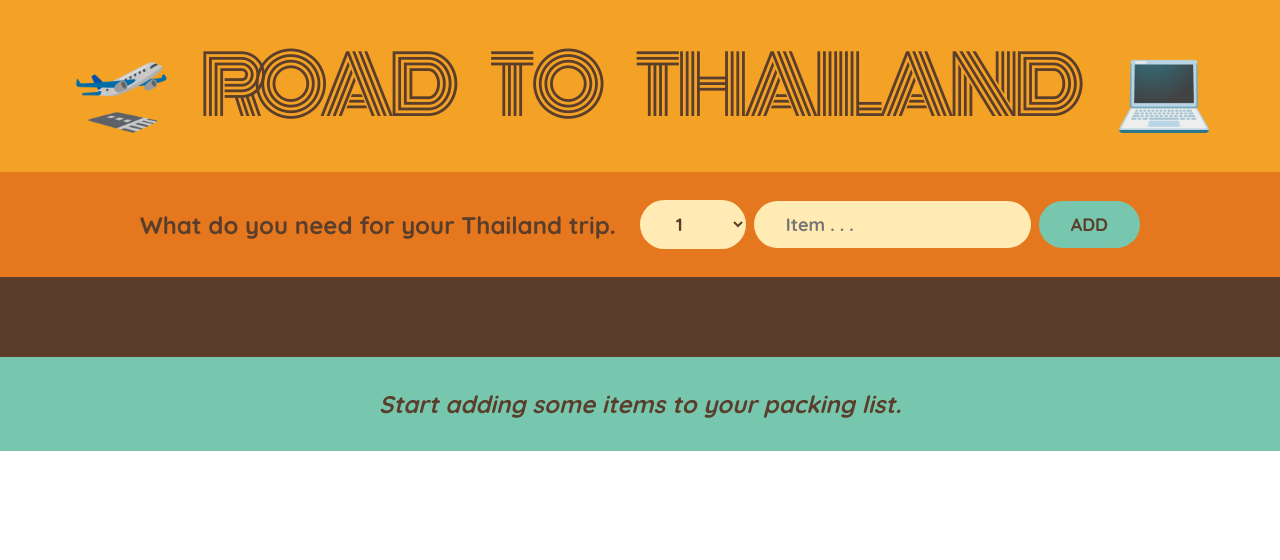
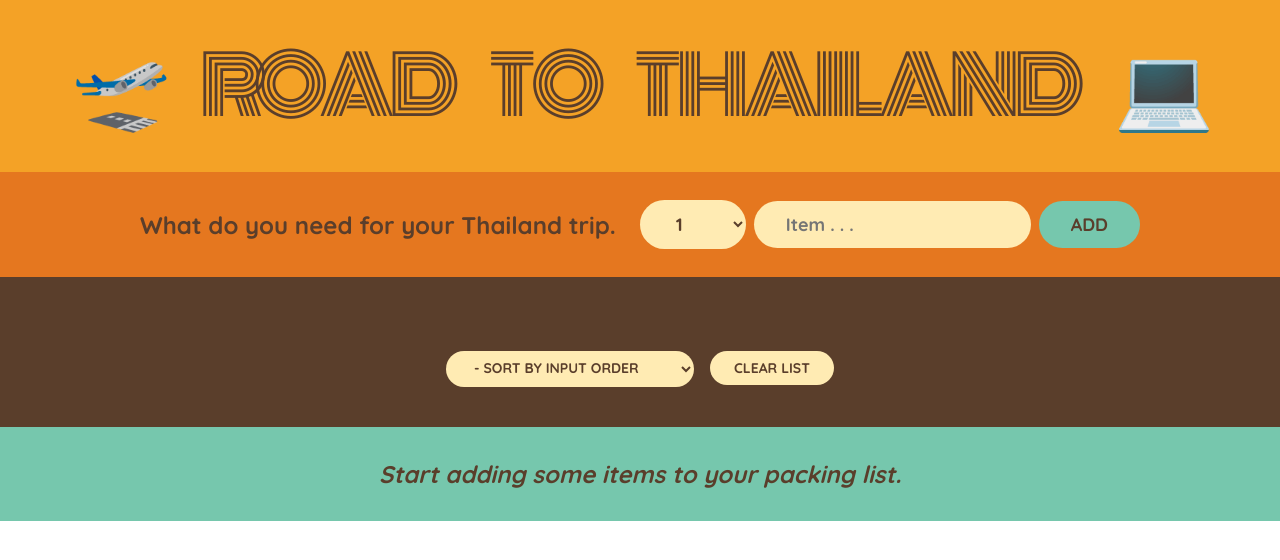
Before and after one commit to PyaesoneNyein96/React-Travel-list, a React (Create React App) app: page / in a window 1280 px wide. Shown: the top 560 px of the page. Built offline with nearby package versions, Linux system fonts and the light colour scheme.

Commit message:
ready to separate components 1:22 mins

```diff
--- a/src/App.js
+++ b/src/App.js
@@ -28,10 +28,18 @@ export default function App() {
     setItems(items => items.map(i => i.id === id ? { ...i, packed: !i.packed } : i));
   }
 
+  function clearList() {
+    if (items.length !== 0) {
+      const confirm = window.confirm('Are you sure!');
+      if (confirm) setItems([]);
+    }
+    // if (confirm) console.log(items.length);
+  }
+
   return <div>
     <Logo />
     <Form onAddItem={handleAddItems} />
-    <PackageList onDelete={handleDeleteItem} items={items} handleToggle={handleToggle} />
+    <PackageList onDelete={handleDeleteItem} items={items} handleToggle={handleToggle} clearList={clearList} />
     <Stats items={items} />
   </div>
 }
@@ -85,14 +93,42 @@ function Form({ onAddItem }) {
 }
 
 
-function PackageList({ items, onDelete, handleToggle }) {
+function PackageList({ items, onDelete, handleToggle, clearList }) {
+
+  const [sortBy, setSortBy] = useState("input");
+
+
+  let sortedItems;
+
+  if (sortBy === 'input') sortedItems = items;
+  if (sortBy === 'description') {
+    sortedItems = items.slice().sort((a, b) => a.description.localeCompare(b.description));
+  }
+
+  if (sortBy === 'packed') sortedItems = items.slice().sort((a, b) => Number(a.packed) - Number(b.packed));
+
+
   return (
     <div className="list">
       <ul >
-        {items.map((item) => (
+        {sortedItems.map((item) => (
           <Item item={item} onDeleteItem={onDelete} handleToggle={handleToggle} key={item.id} />
         ))}
       </ul>
+
+      <div className="actions">
+        <select value={sortBy} onChange={e => setSortBy(e.target.value)} >
+          <option value="input" > - Sort by input order </option>
+          <option value='description' > - Sort by description </option>
+          <option value='packed' > - Sort by packed status </option>
+
+        </select>
+
+        <button onClick={clearList}> Clear List</button>
+
+      </div>
+
+
     </div>
   )
 }
```
